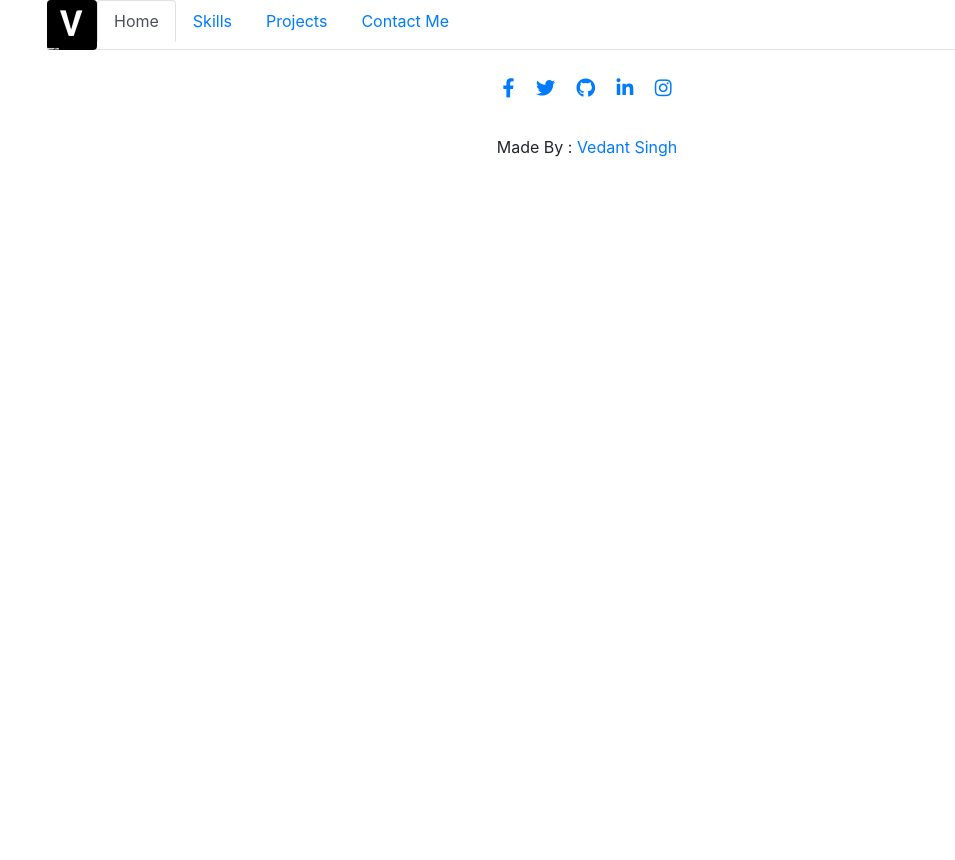
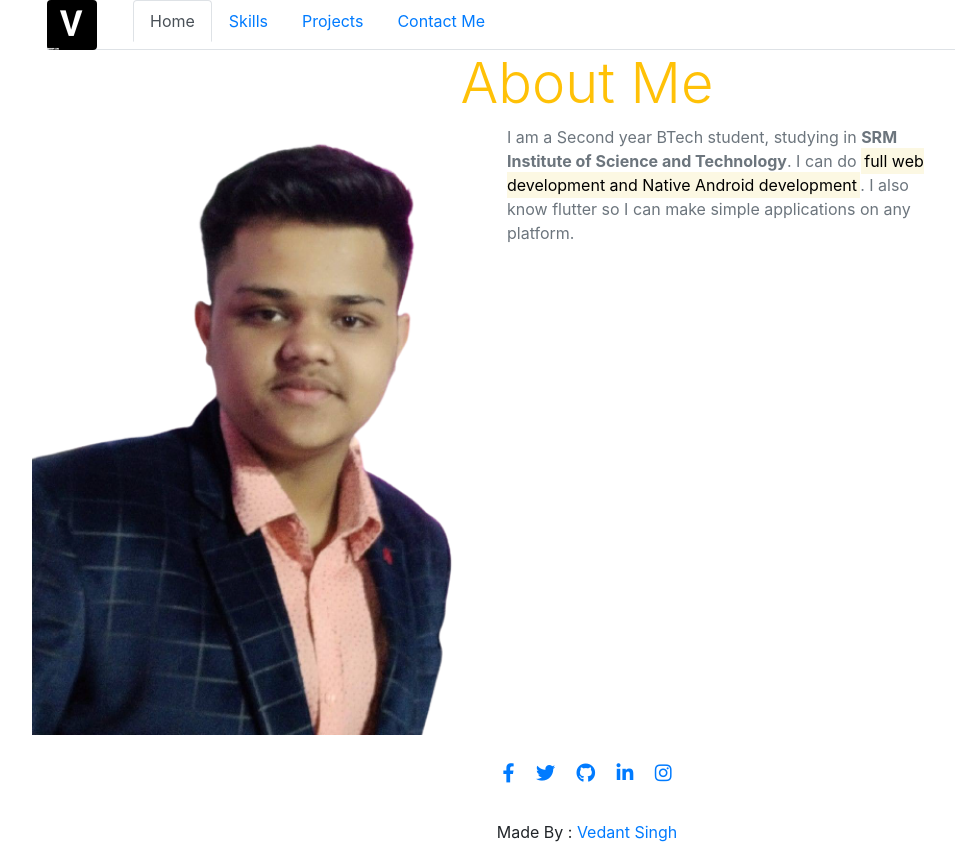
Before and after one commit to singhvedant/Portfolio, a website: page public/index.html in a window 1280 px wide. Shown: the whole page, without its empty margins (53-1008 px from the left). Before the commit the page ends 800 px from the top, so only its background shows below. Drawn offline with nearby package versions, Linux system fonts and the light colour scheme.

Commit message:
added home page info about me

```diff
--- a/public/index.html
+++ b/public/index.html
@@ -21,6 +21,8 @@
                 <li class="nav-item ">
                     <img src="images/v.gif" height=50 class=" rounded float-right">
                 </li>
+                <li class="nav-item d-none d-md-block">&nbsp;&nbsp;&nbsp;&nbsp;&nbsp;&nbsp;&nbsp;&nbsp;
+                </li>
                 <li class="nav-item ">
                     <a class="nav-link  active" href="index.html">Home</a>
                 </li>
@@ -38,6 +40,20 @@
         </div>
     </div>
 
+
+    <section class="container">
+        <h4 class="display-4 text-center text-warning">About Me</h4>
+        <div class="row">
+            <img class="col-md-5 img rounded " src="images/icon.png">
+            <p class="col-md-5 text-secondary align-middle" height="100%">
+                I am a Second year BTech student, studying in <b>SRM Institute of Science and Technology</b>. I can do <mark>full web development and Native Android development</mark>. I also know flutter so I can make simple applications on any platform.
+            </p>
+        </div>
+        <div class="row">
+
+        </div>
+
+    </section>
     <!-- Footer -->
     <footer class="page-footer font-small special-color-dark pt-4 " id="footer ">
 
```
Also changed, not shown: public/images/superfood.png.
